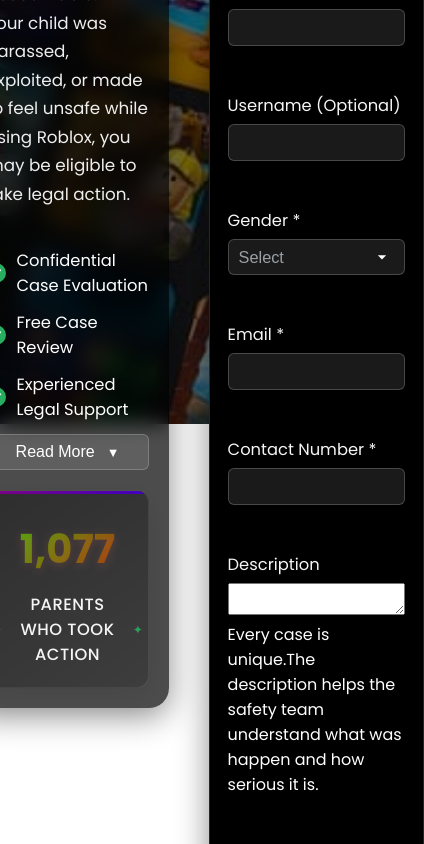
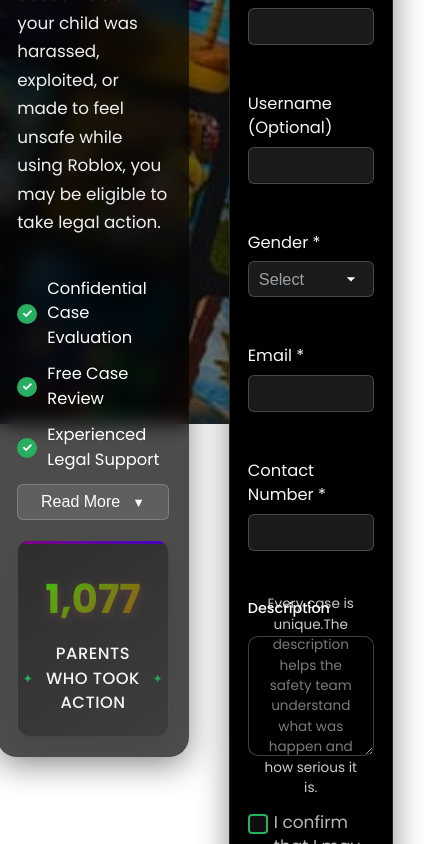
Before and after one commit to sidApskyy/Roblox, a website: page index.html in a window 390 px wide. Shown: the part 420-1264 px from the top of the page, 424 px wide, since content can reach past the window. Drawn offline with Linux system fonts and the light colour scheme.

Commit message:
Update style.css

```diff
--- a/style.css
+++ b/style.css
@@ -543,6 +543,7 @@
 .form-group:nth-child(4) { animation-delay: 0.6s; }
 .form-group:nth-child(5) { animation-delay: 0.7s; }
 .form-group:nth-child(6) { animation-delay: 0.8s; }
+.form-group:nth-child(7) { animation-delay: 0.9s; }
 
 @keyframes slideIn {
   from {
@@ -674,11 +675,94 @@
 }
 
 .form-group input:focus,
-.form-group select:focus {
+.form-group select:focus,
+.form-group textarea:focus {
   outline: none;
   border-color: var(--primary);
   box-shadow: 0 0 0 2px rgba(11, 248, 11, 0.3);
   background: rgba(11, 248, 11, 0.05);
+}
+
+/* Description Section */
+.description-container {
+  position: relative;
+  margin-top: 5px;
+}
+
+.description-textarea {
+  width: 100%;
+  min-height: 140px;
+  padding: 15px;
+  background: rgba(0, 0, 0, 0.4) !important;
+  border: 1px solid rgba(255, 255, 255, 0.25) !important;
+  border-radius: 10px;
+  color: white;
+  font-family: 'Poppins', sans-serif;
+  font-size: 0.95rem;
+  resize: vertical;
+  transition: all 0.3s ease;
+  position: relative;
+  z-index: 2;
+}
+
+/* Description label */
+.description-label {
+  display: block;
+  margin-bottom: 6px;
+  color: #ffffff;
+  font-size: 0.9rem;
+  font-weight: 500;
+}
+
+/* Description wrapper and textarea styles */
+.description-wrapper {
+  position: relative;
+  width: 100%;
+}
+
+.description-textarea {
+  width: 100%;
+  min-height: 120px;
+  padding: 15px;
+  background: rgba(0, 0, 0, 0.4) !important;
+  border: 1px solid rgba(255, 255, 255, 0.25);
+  border-radius: 10px;
+  color: white;
+  font-family: 'Poppins', sans-serif;
+  font-size: 0.95rem;
+  resize: vertical;
+  position: relative;
+  z-index: 2;
+  display: block;
+}
+
+.description-placeholder {
+  position: absolute;
+  top: 0;
+  left: 0;
+  right: 0;
+  bottom: 0;
+  padding: 15px;
+  color: #FFFFFF !important;
+  font-size: 0.85rem;
+  pointer-events: none;
+  z-index: 1;
+  background: transparent;
+  border: 1px solid transparent;
+  line-height: 1.5;
+  display: flex;
+  align-items: center;
+  justify-content: center;
+  text-align: center;
+  opacity: 0.8;
+}
+
+/* Removed the separate hint element styles since we're using placeholder */
+
+.description-textarea:focus + .description-hint,
+.description-textarea:not(:placeholder-shown) + .description-hint {
+  opacity: 0;
+  transform: translateY(-10px);
 }
 
 /* Checkbox */
@@ -918,3 +1002,68 @@
   position: relative;
   z-index: 2;
 }
+
+
+
+
+/* Responsive adjustments */
+img {
+  max-width: 100%;
+  height: auto;
+}
+
+.container {
+  width: 100%;
+  max-width: 1200px;
+  margin: 0 auto;
+  padding: 0 15px;
+}
+
+/* Tablet view */
+@media (max-width: 1024px) {
+  body {
+    font-size: 16px;
+  }
+  header, footer {
+    padding: 15px;
+  }
+  .container {
+    padding: 0 10px;
+  }
+}
+
+/* Mobile landscape */
+@media (max-width: 768px) {
+  body {
+    font-size: 15px;
+  }
+  nav ul {
+    flex-direction: column;
+    gap: 10px;
+  }
+  .hero-text, .content {
+    padding: 10px;
+    text-align: center;
+  }
+  button, input {
+    width: 100%;
+    max-width: 100%;
+  }
+}
+
+/* Mobile portrait */
+@media (max-width: 480px) {
+  body {
+    font-size: 14px;
+    line-height: 1.5;
+  }
+  h1, h2, h3 {
+    font-size: 1.2em;
+  }
+  header, footer {
+    text-align: center;
+  }
+  nav ul {
+    padding: 0;
+  }
+}
```
